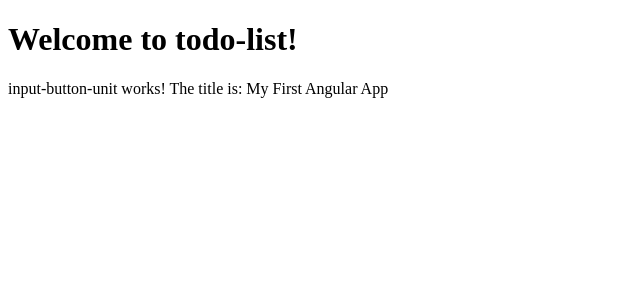
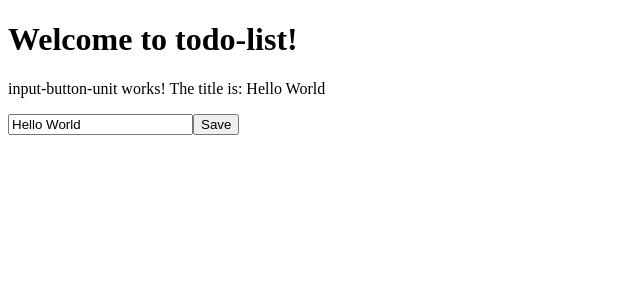
Before and after one commit to hebiscus/ng-girls-todo-list, an Angular app: page / in a window 1280 px wide. Shown: the top 300 px of the page, without its empty margins (0-640 px from the left). Built offline with nearby package versions, Linux system fonts and the light colour scheme.

Commit message:
add event binding

```diff
--- a/src/app/input-button-unit/input-button-unit.component.ts
+++ b/src/app/input-button-unit/input-button-unit.component.ts
@@ -7,19 +7,26 @@ import { Component, OnInit } from '@angular/core';
       input-button-unit works!
       The title is: {{ title }}
     </p>
+
+    <input  [value]="title"
+            (keyup)="changeTitle(getInputValue($event))">
+    <button (click)="changeTitle('Button Clicked!')">Save</button>
   `,
   styleUrls: ['./input-button-unit.component.scss']
 })
 export class InputButtonUnitComponent implements OnInit {
+  title = 'Hello World';
+
+  constructor() { }
+
   ngOnInit(): void {
   }
-  title = 'Hello World';
 
-  constructor() {
-    this.changeTitle('My First Angular App');
+  changeTitle(newTitle: string): void {
+    this.title = newTitle;
   }
 
-  changeTitle(newTitle: string) {
-    this.title = newTitle;
+  getInputValue(event: Event) {
+    return (event.target as HTMLInputElement).value;
   }
 }
```
